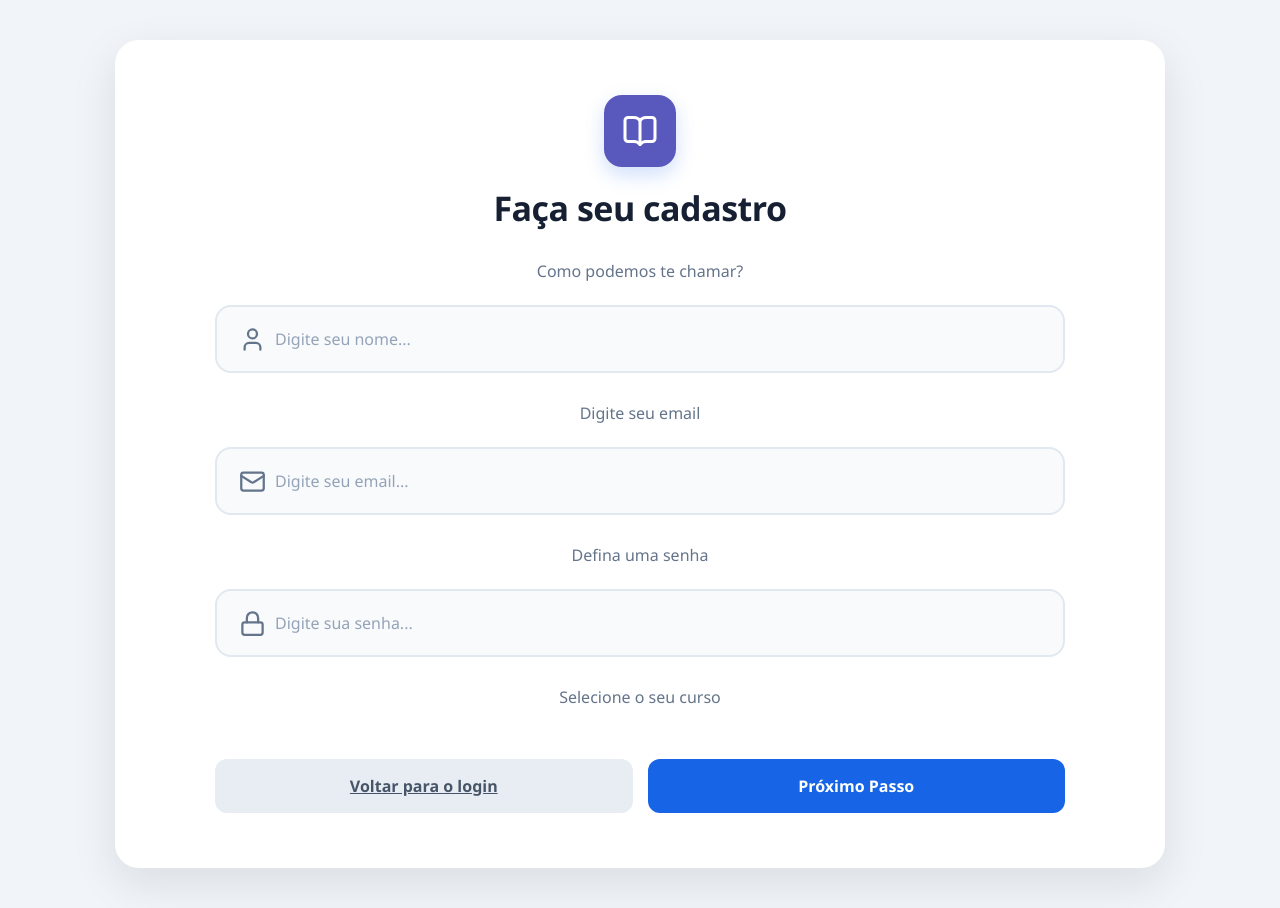
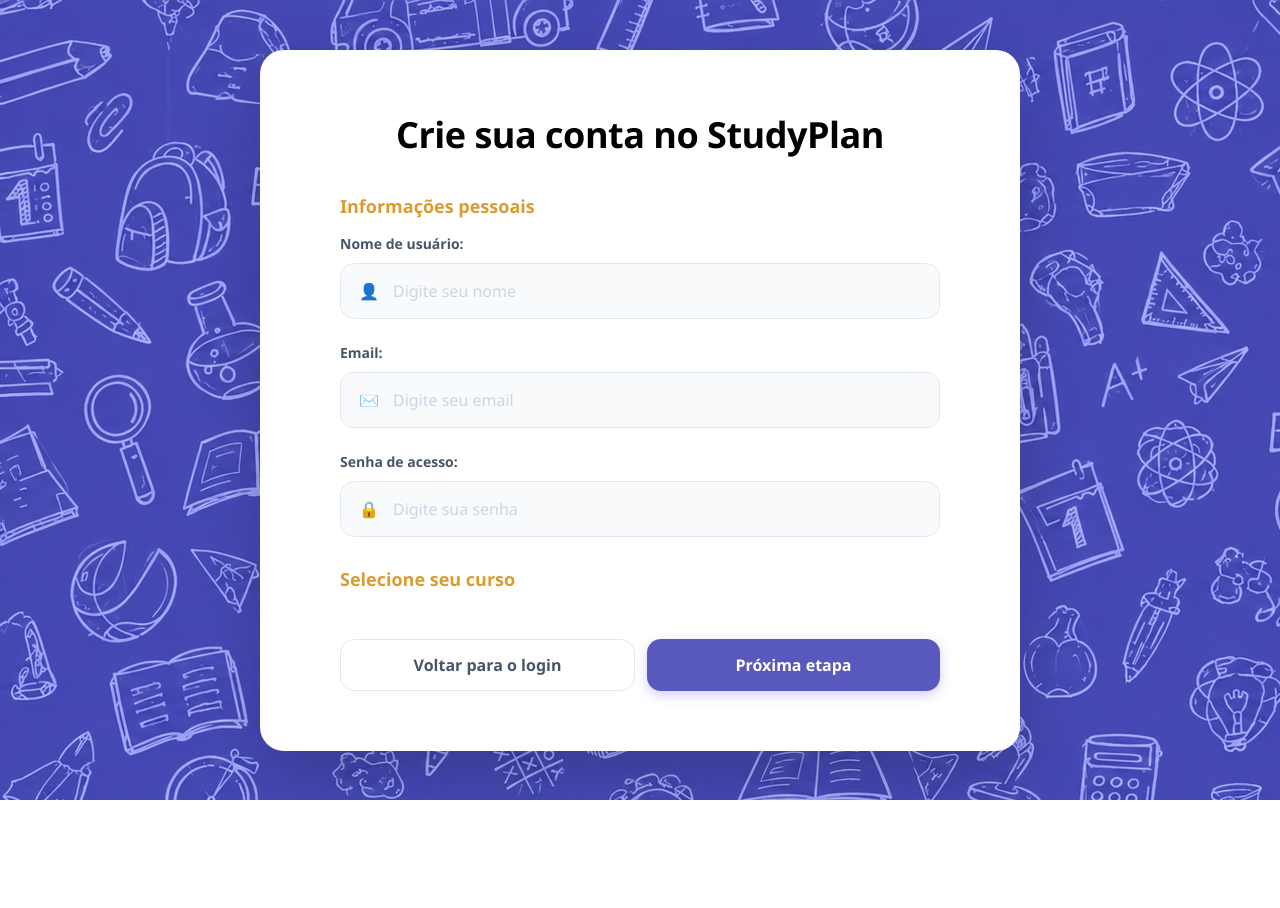
Before and after one commit to Anamachaado/StudyPlan-Projeto, a Django app: page /cadastro/ in a window 1280 px wide. After the commit the page ends 800 px from the top, so only its background shows below. Run offline with Django 5.2, Linux system fonts and the light colour scheme; data that the repository does not hold is empty.

Commit message:
Add files via upload

```diff
--- a/usuario/static/CadastroPerfil/CadastroPerfil.css
+++ b/usuario/static/CadastroPerfil/CadastroPerfil.css
@@ -7,7 +7,7 @@
 
 body {
     min-height: 100vh;
-    background: #f1f5f9;
+    background: url("../LoginPerfil/foto-fundo.png");
     display: flex;
     justify-content: center;
     align-items: center;
@@ -15,300 +15,314 @@ body {
     color: #1e293b;
 }
 
-.card-container {
+.cartao-principal {
     background: #ffffff;
-    width: 100%;
-    max-width: 1050px;
-    min-height: 650px;
-    padding: 55px 75px;
+    width: 760px;
+    height: 50%;
+    max-width: 1100px;
     border-radius: 24px;
-    box-shadow: 0 15px 45px rgba(15, 23, 42, 0.10);
-    text-align: center;
-    display: flex;
-    flex-direction: column;
-    justify-content: center;
-}
-
-
-.logo-icon {
-    width: 72px;
-    height: 72px;
-    margin: 0 auto 18px auto;
-    border-radius: 18px;
-    background: rgb(89, 89, 189);
-    color: #ffffff;
+    box-shadow: 0 25px 60px rgba(0, 0, 0, 0.18);
     display: flex;
     justify-content: center;
     align-items: center;
-    box-shadow: 0 8px 20px rgba(23, 101, 230, 0.20);
+    overflow: hidden;
+    padding: 60px;
 }
 
-.logo-icon svg {
-    width: 36px;
-    height: 36px;
+.bloco-do-formulario {
+    width: 100%;
+    max-width: 600px;
 }
 
-.title {
-    color: #172033;
-    font-size: 34px;
-    font-weight: 700;
-    margin-bottom: 8px;
-    letter-spacing: -0.5px;
+.cabecalho {
+    text-align: center;
+    margin-bottom: 35px;
 }
 
-.subtitle {
-    color: #64748b;
-    font-size: 16px;
-    margin-bottom: 22px;
-    line-height: 1.5;
+.titulo {
+    color: rgb(0, 0, 0);
+    font-size: 36px;
+    font-weight: 700;
+    margin-bottom: 10px;
+    letter-spacing: -0.5px;
 }
 
 .form-step {
     display: none;
-    width: 100%;
-    max-width: 850px;
-    margin: 20px auto 0 auto;
-    text-align: center;
 }
 
 .form-step.active {
     display: block;
 }
 
-.course-options {
-    display: flex;
-    gap: 18px;
-    justify-content: center;
-    width: 100%;
-    margin-bottom: 28px;
+.titulo-secao {
+    color:  rgb(220, 155, 49);
+    font-size: 18px;
+    font-weight: 600;
+    margin-bottom: 16px;
 }
 
-.course-balloon {
-    flex: 1;
-    cursor: pointer;
-    min-width: 0;
+.curso-titulo {
+    margin-top: 30px;
 }
 
-.course-balloon input[type="radio"] {
+.disciplinas-titulo {
+    margin-top: 30px;
+}
+
+.area-do-input {
+    width: 100%;
+    margin-bottom: 24px;
+}
+
+.etiqueta-do-input {
+    display: block;
+    text-align: left;
+    margin-bottom: 10px;
+    font-size: 14px;
+    font-weight: 600;
+    color: #475569;
+}
+
+.caixa-do-input {
+    width: 100%;
+    min-height: 56px;
+    display: flex;
+    flex-direction: row;
+    align-items: center;
+    gap: 14px;
+    padding: 12px 18px;
+    border: 1.5px solid #e2e8f0;
+    border-radius: 14px;
+    background: #f8fafc;
+    transition: all 0.2s ease;
+}
+
+.caixa-do-input:hover {
+    border-color: #3a88ed;
+    background: #fbfbfe;
+}
+
+.caixa-do-input:focus-within {
+    border-color: #5959BD;
+    background: #ffffff;
+    box-shadow: 0 0 0 4px rgba(89, 89, 189, 0.10);
+}
+
+.caixa-do-input svg {
+    width: 20px;
+    height: 20px;
+    color: #64748b;
+    flex-shrink: 0;
+}
+
+.caixa-do-input input {
+    flex: 1;
+    width: 100%;
+    border: none;
+    outline: none;
+    background: transparent;
+    font-size: 16px;
+    color: #1e293b;
+}
+
+.caixa-do-input input::placeholder {
+    color: #cbd5e1;
+}
+
+.opcoes-curso,
+.opcoes-serie {
+    display: flex;
+    flex-direction: column;
+    gap: 12px;
+}
+
+.opcao {
+    width: 100%;
+    cursor: pointer;
+}
+
+.opcao input {
     display: none;
 }
 
-.balloon-content {
-    min-height: 82px;
+.conteudo-opcao {
+    width: 100%;
+    min-height: 56px;
     display: flex;
-    flex-direction: column;
     align-items: center;
-    justify-content: center;
-    gap: 9px;
-    padding: 18px 20px;
-    border: 2px solid #e2e8f0;
-    border-radius: 16px;
+    gap: 14px;
+    padding: 12px 18px;
+    border: 1.5px solid #e2e8f0;
+    border-radius: 14px;
     background: #f8fafc;
     color: #475569;
-    font-size: 16px;
-    font-weight: 600;
+    font-size: 15px;
+    font-weight: 500;
     transition: all 0.2s ease;
 }
 
-.balloon-content svg {
-    width: 27px;
-    height: 27px;
+.conteudo-opcao svg {
+    width: 21px;
+    height: 21px;
+    color: #64748b;
 }
 
-.course-balloon:hover .balloon-content {
-    border-color: #1765e6;
-    background: #f5f9ff;
-    color: #1765e6;
-    transform: translateY(-2px);
+.opcao:hover .conteudo-opcao {
+    border-color: #5959BD;
+    background: #fbfbfe;
 }
 
-.course-balloon input[type="radio"]:checked + .balloon-content {
-    background: #1765e6;
-    border-color: #1765e6;
-    color: #ffffff;
-    box-shadow: 0 7px 18px rgba(23, 101, 230, 0.22);
-    transform: translateY(-2px);
+.opcao input:checked + .conteudo-opcao {
+    border-color: #5959BD;
+    background: rgba(89, 89, 189, 0.08);
+    color: #5959BD;
+    box-shadow: 0 0 0 2px rgba(89, 89, 189, 0.08);
 }
 
-.input-balloon {
+.opcao input:checked + .conteudo-opcao svg {
+    color: #5959BD;
+}
+
+.lista-disciplinas {
+    width: 100%;
+    min-height: 80px;
+    display: flex;
+    flex-direction: column;
+    gap: 12px;
+}
+
+.lista-disciplinas .course-balloon {
     width: 100%;
 }
 
-.input-balloon .balloon-content {
-    flex-direction: row;
-    justify-content: flex-start;
-    text-align: left;
-    min-height: 68px;
-    padding: 15px 22px;
-    cursor: text;
+.lista-disciplinas .course-balloon input {
+    display: none;
 }
 
-.input-balloon .balloon-content svg {
-    flex-shrink: 0;
-    color: #64748b;
-}
-
-.input-balloon input {
-    color: #1e293b;
-}
-
-.input-balloon input::placeholder {
-    color: #94a3b8;
-}
-
-.disciplinas-blank-balloon {
+.lista-disciplinas .balloon-content {
     width: 100%;
-    min-height: 190px;
-    max-height: 280px;
-    background: #f8fafc;
-    border: 2px solid #e2e8f0;
-    border-radius: 16px;
-    margin-bottom: 25px;
-    padding: 18px 22px;
-    overflow-y: auto;
-    text-align: left;
-}
-
-.checkbox-item {
+    min-height: 56px;
+    padding: 14px 18px;
     display: flex;
     align-items: center;
-    gap: 12px;
-    padding: 13px 8px;
-    border-bottom: 1px solid #e8edf3;
+    border: 1.5px solid #e2e8f0;
+    border-radius: 14px;
+    background: #f8fafc;
+    color: #475569;
     font-size: 15px;
-    color: #334155;
-    text-align: left;
-    cursor: pointer;
-    transition: background 0.15s ease;
-}
-
-.checkbox-item:hover {
-    background: #f1f5f9;
-}
-
-.checkbox-item:last-child {
-    border-bottom: none;
-}
-
-.checkbox-item input[type="checkbox"] {
-    accent-color: #1765e6;
-    width: 19px;
-    height: 19px;
-    cursor: pointer;
-}
-
-.btn-primary {
-    width: 100%;
-    background: #1765e6;
-    color: #ffffff;
-    border: none;
-    padding: 16px 22px;
-    border-radius: 12px;
-    font-size: 16px;
-    font-weight: 600;
+    font-weight: 500;
     cursor: pointer;
     transition: all 0.2s ease;
 }
 
-.btn-primary:hover {
-    background: #1254c2;
-    box-shadow: 0 7px 18px rgba(23, 101, 230, 0.20);
-    transform: translateY(-1px);
+.lista-disciplinas .course-balloon:hover .balloon-content {
+    border-color: #5959BD;
+    background: #fbfbfe;
 }
 
+.lista-disciplinas .course-balloon input:checked + .balloon-content {
+    border-color: #5959BD;
+    background: rgba(89, 89, 189, 0.08);
+    color: #5959BD;
+    box-shadow: 0 0 0 2px rgba(89, 89, 189, 0.08);
+}
+
+.descricao-secao {
+    font-size: 14px;
+    line-height: 1.5;
+    color: #64748b;
+    margin-top: -7px;
+    margin-bottom: 20px;
+}
+
+.button-group {
+    width: 100%;
+    display: flex;
+    gap: 12px;
+    margin-top: 32px;
+}
+
+.btn-primary,
 .btn-secondary {
-    width: 100%;
-    background: #e8edf3;
-    color: #475569;
-    border: none;
-    padding: 16px 22px;
-    border-radius: 12px;
+    min-height: 52px;
+    padding: 14px 22px;
+    border-radius: 14px;
     font-size: 16px;
     font-weight: 600;
+    text-decoration: none;
+    display: flex;
+    align-items: center;
+    justify-content: center;
     cursor: pointer;
     transition: all 0.2s ease;
 }
 
-.btn-secondary:hover {
-    background: #dce3eb;
-    transform: translateY(-1px);
+.btn-primary {
+    flex: 1;
+    background: rgb(89, 89, 189);
+    color: #ffffff;
+    border: none;
+    box-shadow: 0 4px 12px rgba(85, 58, 237, 0.25);
 }
 
-.button-group {
-    display: flex;
-    gap: 15px;
-    width: 100%;
+.btn-primary:hover {
+    transform: translateY(-1px);
+    box-shadow: 0 6px 20px rgba(76, 58, 237, 0.35);
+    background: rgb(75, 75, 170);
 }
 
-.footer-link {
-    text-align: center;
-    margin-top: 20px;
+.btn-secondary {
+    flex: 1;
+    background: #ffffff;
+    color: #475569;
+    border: 1.5px solid #e2e8f0;
 }
 
-.footer-link a {
-    color: #1765e6;
-    font-size: 14px;
-    font-weight: 600;
-    text-decoration: none;
+.btn-secondary:hover {
+    border-color: #5959BD;
+    color: #5959BD;
+    background: #fbfbfe;
 }
 
-.footer-link a:hover {
-    text-decoration: underline;
+@media (max-width: 850px) {
+
+    body {
+        padding: 25px;
+    }
+
+    .cartao-principal {
+        max-width: 700px;
+        min-height: auto;
+        padding: 50px 40px;
+    }
+
+    .bloco-do-formulario {
+        max-width: 600px;
+    }
 }
 
-.disciplinas-blank-balloon::-webkit-scrollbar {
-    width: 8px;
-}
+@media (max-width: 550px) {
 
-.disciplinas-blank-balloon::-webkit-scrollbar-track {
-    background: transparent;
-}
-
-.disciplinas-blank-balloon::-webkit-scrollbar-thumb {
-    background: #cbd5e1;
-    border-radius: 10px;
-}
-
-.disciplinas-blank-balloon::-webkit-scrollbar-thumb:hover {
-    background: #94a3b8;
-}
-
-
-@media (max-height: 750px) {
     body {
-        padding: 20px;
+        padding: 15px;
     }
 
-    .card-container {
-        min-height: auto;
-        padding: 35px 60px;
+    .cartao-principal {
+        padding: 35px 25px;
+        border-radius: 20px;
     }
 
-    .logo-icon {
-        width: 60px;
-        height: 60px;
-        margin-bottom: 12px;
+    .titulo {
+        font-size: 30px;
     }
 
-    .logo-icon svg {
-        width: 30px;
-        height: 30px;
+    .button-group {
+        flex-direction: column;
     }
 
-    .title {
-        font-size: 29px;
-    }
-
-    .form-step {
-        margin-top: 12px;
-    }
-
-    .course-options {
-        margin-bottom: 18px;
-    }
-
-    .balloon-content {
-        min-height: 70px;
-        padding: 14px 18px;
+    .btn-primary,
+    .btn-secondary {
+        width: 100%;
     }
 }
--- a/usuario/templates/CadastroPerfil.html
+++ b/usuario/templates/CadastroPerfil.html
@@ -1,121 +1,133 @@
 {% load static %}
 
 <!DOCTYPE html>
-<html>
+<html lang="pt-BR">
 
 <head>
-    <link rel="stylesheet" href="{% static 'CadastroPerfil/CadastroPerfil.css' %}">
+    <meta charset="UTF-8">
+    <meta name="viewport" content="width=device-width, initial-scale=1.0">
+
+    <title>StudyPlan | Cadastro</title>
+
+    <link rel="stylesheet" href="/static/CadastroPerfil/CadastroPerfil.css">
+
     <script src="https://unpkg.com/lucide@latest"></script>
+
 </head>
 
 <body>
 
-    <div class="card-container">
+    <div class="cartao-principal">
 
-        <div class="logo-icon">
-            <i data-lucide="book-open"></i>
+        <div class="bloco-do-formulario">
+
+            <div class="cabecalho">
+
+                <h1 class="titulo">
+                    Crie sua conta no StudyPlan
+                </h1>
+
             </div>
-
-        <h1 class="title">Faça seu cadastro</h1>
 
 
             <!-- ETAPA 1 -->
 
-        <form id="form-step-1" class="form-step active" onsubmit="event.preventDefault(); goToStep2();">
+            <form
+                id="form-step-1"
+                class="form-step active"
+                onsubmit="event.preventDefault(); goToStep2();"
+            >
 
-            <p class="subtitle">Como podemos te chamar?</p>
+                <p class="titulo-secao">
+                    Informações pessoais
+                </p>
 
-            <div class="course-options">
 
-                <label class="course-balloon input-balloon" style="cursor: default;">
+                <div class="area-do-input">
 
-                    <div class="balloon-content" style="width: 100%;">
+                    <label class="etiqueta-do-input">
+                        Nome de usuário:
+                    </label>
 
-                        <i data-lucide="user"></i>
+                    <div class="caixa-do-input">
+
+                        <span class="emoji-do-input">
+                            👤
+                        </span>
 
                         <input
                             type="text"
                             id="nome-usuario"
                             name="nome"
-                            placeholder="Digite seu nome..."
+                            placeholder="Digite seu nome"
                             required
-                            style="border: none; outline: none; background: transparent; width: 100%; font-size: inherit; font-family: inherit;"
                         >
 
                     </div>
 
-                </label>
-
                 </div>
 
 
-            <p class="subtitle" style="margin-top: 15px;">
-                Digite seu email
-            </p>
+                <div class="area-do-input">
 
-            <div class="course-options">
+                    <label class="etiqueta-do-input">
+                        Email:
+                    </label>
 
-                <label class="course-balloon input-balloon" style="cursor: default;">
+                    <div class="caixa-do-input">
 
-                    <div class="balloon-content" style="width: 100%;">
-
-                        <i data-lucide="mail"></i>
+                        <span class="emoji-do-input">
+                            ✉️
+                        </span>
 
                         <input
                             type="email"
                             id="email-usuario"
                             name="email"
-                            placeholder="Digite seu email..."
+                            placeholder="Digite seu email"
                             required
-                            style="border: none; outline: none; background: transparent; width: 100%; font-size: inherit; font-family: inherit;"
                         >
 
                     </div>
 
-                </label>
-
                 </div>
 
 
-            <p class="subtitle" style="margin-top: 15px;">
-                Defina uma senha
-            </p>
+                <div class="area-do-input">
 
-            <div class="course-options">
+                    <label class="etiqueta-do-input">
+                        Senha de acesso:
+                    </label>
 
-                <label class="course-balloon input-balloon" style="cursor: default;">
+                    <div class="caixa-do-input">
 
-                    <div class="balloon-content" style="width: 100%;">
-
-                        <i data-lucide="lock"></i>
+                        <span class="emoji-do-input">
+                            🔒
+                        </span>
 
                         <input
                             type="password"
                             id="senha-usuario"
                             name="senha"
-                            placeholder="Digite sua senha..."
+                            placeholder="Digite sua senha"
                             required
-                            style="border: none; outline: none; background: transparent; width: 100%; font-size: inherit; font-family: inherit;"
                         >
 
                     </div>
 
-                </label>
-
                 </div>
 
 
-            <!-- CURSOS -->
-
-            <p class="subtitle" style="margin-top: 20px;">
-                Selecione o seu curso
+                <p class="titulo-secao curso-titulo">
+                    Selecione seu curso
                 </p>
 
-            <div class="course-options">
+
+                <div class="opcoes-curso">
 
                     {% for curso in cursos %}
 
-                <label class="course-balloon">
+                    <label class="opcao">
 
                         <input
                             type="radio"
@@ -124,7 +136,7 @@
                             required
                         >
 
-                    <div class="balloon-content">
+                        <div class="conteudo-opcao">
 
                             {% if 'Mecatrônica' in curso.nome %}
 
@@ -144,7 +156,9 @@
 
                             {% endif %}
 
-                        <span>{{ curso.nome }}</span>
+                            <span>
+                                {{ curso.nome }}
+                            </span>
 
                         </div>
 
@@ -155,11 +169,12 @@
                 </div>
 
 
-            <!-- BOTÕES -->
-
                 <div class="button-group">
 
-                <a href="{% url 'login' %}" class="btn-secondary">
+                    <a
+                        href="{% url 'login' %}"
+                        class="btn-secondary"
+                    >
                         Voltar para o login
                     </a>
 
@@ -168,13 +183,12 @@
                         class="btn-primary"
                         onclick="goToStep2()"
                     >
-                    Próximo Passo
+                        Próxima etapa
                     </button>
 
                 </div>
 
             </form>
-
 
 
             <!-- ETAPA 2 -->
@@ -185,15 +199,14 @@
                 onsubmit="event.preventDefault(); goToStep3();"
             >
 
-            <p class="subtitle">
-                Selecione a sua série
+                <p class="titulo-secao">
+                    Selecione sua série
                 </p>
 
-            <div class="course-options">
 
-                <!-- 1º ANO -->
+                <div class="opcoes-serie">
 
-                <label class="course-balloon">
+                    <label class="opcao">
 
                         <input
                             type="radio"
@@ -203,16 +216,14 @@
                             onchange="carregarDisciplinas()"
                         >
 
-                    <div class="balloon-content">
+                        <div class="conteudo-opcao">
                             <span>1º Ano</span>
                         </div>
 
                     </label>
 
 
-                <!-- 2º ANO -->
-
-                <label class="course-balloon">
+                    <label class="opcao">
 
                         <input
                             type="radio"
@@ -221,16 +232,14 @@
                             onchange="carregarDisciplinas()"
                         >
 
-                    <div class="balloon-content">
+                        <div class="conteudo-opcao">
                             <span>2º Ano</span>
                         </div>
 
                     </label>
 
 
-                <!-- 3º ANO -->
-
-                <label class="course-balloon">
+                    <label class="opcao">
 
                         <input
                             type="radio"
@@ -239,7 +248,7 @@
                             onchange="carregarDisciplinas()"
                         >
 
-                    <div class="balloon-content">
+                        <div class="conteudo-opcao">
                             <span>3º Ano</span>
                         </div>
 
@@ -248,13 +257,13 @@
                 </div>
 
 
-            <p class="subtitle" style="margin-top: 20px;">
+                <p class="titulo-secao disciplinas-titulo">
                     Escolha as disciplinas do seu curso
                 </p>
 
 
                 <div
-                class="disciplinas-blank-balloon"
+                    class="lista-disciplinas"
                     id="lista-disciplinas"
                 >
                 </div>
@@ -282,7 +291,6 @@
             </form>
 
 
-
             <!-- ETAPA 3 -->
 
             <form
@@ -291,22 +299,24 @@
                 onsubmit="event.preventDefault(); finalizarCadastro();"
             >
 
-            <p class="subtitle">
+                <p class="titulo-secao">
                     Formação Geral
                 </p>
 
 
+                <p class="descricao-secao">
+                    Selecione as disciplinas de Formação Geral que você deseja adicionar.
+                </p>
+
+
                 <div
-                class="disciplinas-blank-balloon"
+                    class="lista-disciplinas"
                     id="lista-formacao-geral"
                 >
                 </div>
 
 
-            <div
-                class="button-group"
-                style="margin-top: 20px;"
-            >
+                <div class="button-group">
 
                     <button
                         type="button"
@@ -320,12 +330,14 @@
                         type="submit"
                         class="btn-primary"
                     >
-                    Concluir Cadastro
+                        Concluir cadastro
                     </button>
 
                 </div>
 
             </form>
+
+        </div>
 
     </div>
 
--- a/usuario/templates/LoginPerfil.html
+++ b/usuario/templates/LoginPerfil.html
@@ -7,7 +7,7 @@
     <meta charset="UTF-8">
     <meta name="viewport" content="width=device-width, initial-scale=1.0">
 
-    <title>StudyPlan - Login</title>
+    <title>StudyPlan | Login</title>
 
     <link rel="stylesheet" href="/static/LoginPerfil/LoginPerfil.css">
 </head>
```
Also changed, not shown: usuario/static/CadastroPerfil/foto-fundo.png (added), 1 other file. Lines whose indentation alone changed are shown as unchanged.
